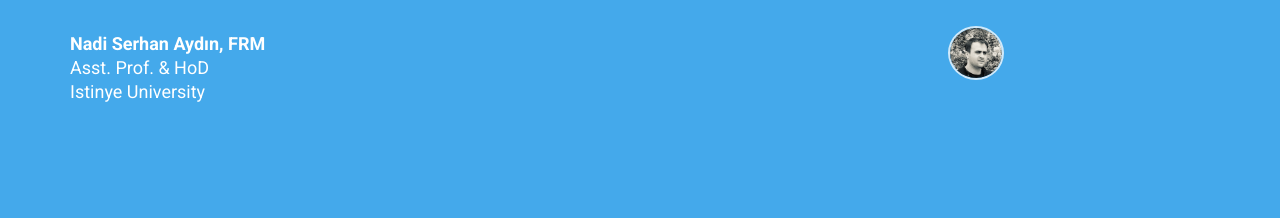
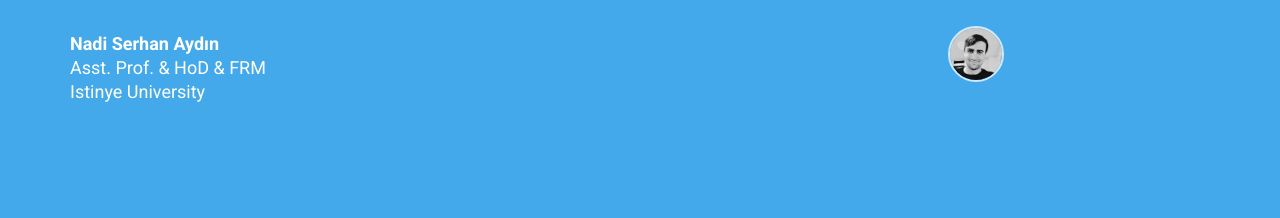
Before and after one commit to nsydn/nsydn.github.io, a Jekyll site: the page built from index.html, in a window 1280 px wide. Shown: the top 218 px of the page. Built offline with Jekyll 4.4.1, drawn with Linux system fonts in a browser that asks for light colours; nearby versions of some CDN libraries.

Commit message:
profile pic

```diff
--- a/_data/personal.yml
+++ b/_data/personal.yml
@@ -1,8 +1,8 @@
-name: Nadi Serhan Aydın, FRM
+name: Nadi Serhan Aydın
 
-label: Asst. Prof. & HoD
+label: Asst. Prof. & HoD & FRM
 
-picture: /img/profile-picture.jpeg
+picture: /img/profile-picture2.jpeg
 
 email: serhan.aydin@istinye.edu.tr
 
```
Also changed, not shown: img/profile-picture2.jpeg (added).
